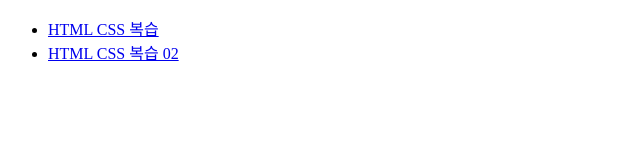
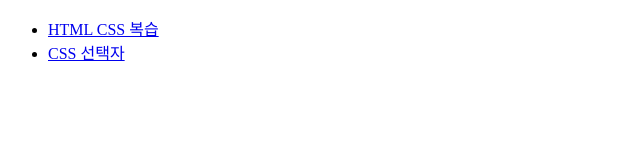
Before and after one commit to kyung89/k6_fe, a plain HTML site: page index.html in a window 1280 px wide. Shown: the whole page, without its empty margins (0-640 px from the left). Drawn offline with Linux system fonts and the light colour scheme.

Commit message:
css 0221

```diff
--- a/index.html
+++ b/index.html
@@ -11,7 +11,7 @@
         <!--a 태그는 반드시 href 속성을 가짐-->
         <!--img 태그는 반드시 src 속성을 가짐-->
         <li><a href="./01/01.html">HTML CSS 복습</a></li>
-        <li><a href="./02/02.html">HTML CSS 복습 02</a></li>
+        <li><a href="./02/02.html">CSS 선택자</a></li>
     </ul>
 </body>
 </html>
```
